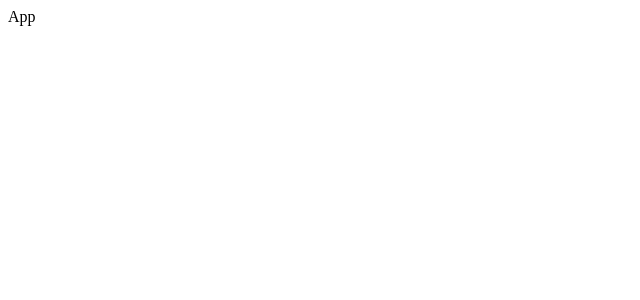
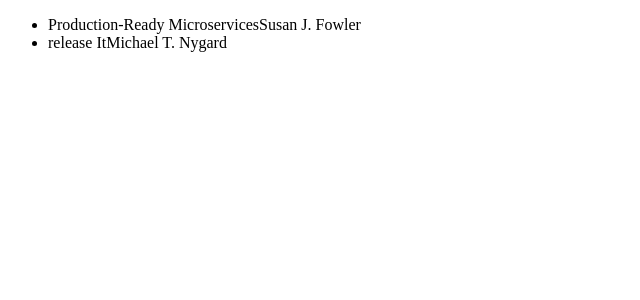
Before and after one commit to kjkasi/re-store, a React (Create React App) app: page / in a window 1280 px wide. Shown: the top 300 px of the page, without its empty margins (0-640 px from the left). Built offline with nearby package versions, Linux system fonts and the light colour scheme.

Commit message:
7. Роутинг

```diff
--- a/src/components/app/app.js
+++ b/src/components/app/app.js
@@ -1,12 +1,23 @@
 import React from 'react';
+import { Switch, Route } from 'react-router-dom';
 
-import { withBookstoreService } from '../hoc';
+import { HomePage, CartPage } from '../pages';
 
 import './app.css';
 
-const App = ({ bookstoreService }) => {
-  console.log(bookstoreService.getBooks());
-  return <div>App</div>;
+const App = () => {
+  return (
+    <Switch>
+      <Route
+        path="/"
+        component={HomePage}
+        exact />
+      <Route
+        path="/cart"
+        component={CartPage}
+        exact />
+    </Switch>
+  );
 };
 
-export default withBookstoreService()(App);
+export default (App);
--- /dev/null
+++ b/src/components/book-list-item/book-list-item.js
@@ -0,0 +1,15 @@
+import React, {  Fragment} from 'react';
+
+import './book-list-item.css';
+
+const BookListItem = ({ book }) => {
+  const { title, author } = book;
+  return (
+    <Fragment>
+      <span>{title}</span>
+      <span>{author}</span>
+    </Fragment>
+  );
+};
+
+export default BookListItem;
--- /dev/null
+++ b/src/components/book-list-item/index.js
@@ -0,0 +1,3 @@
+import BookListItem from './book-list-item';
+
+export default BookListItem;
--- /dev/null
+++ b/src/components/book-list/book-list.js
@@ -0,0 +1,24 @@
+import React, { Component } from 'react';
+import BookListItem from '../book-list-item';
+
+import './book-list.css';
+
+class BookList extends Component {
+
+  render () {
+    const { books } = this.props;
+    return (
+      <ul>
+        {
+          books.map((book) => {
+            return (
+              <li key={book.id}><BookListItem book={book} /></li>
+            )
+          })
+        }
+      </ul>
+    );
+  };
+};
+
+export default BookList;
--- /dev/null
+++ b/src/components/book-list/index.js
@@ -0,0 +1,3 @@
+import BookList from './book-list';
+
+export default BookList;
--- /dev/null
+++ b/src/components/pages/cart-page.js
@@ -0,0 +1,7 @@
+import React from 'react';
+
+const CartPage = () => {
+  return <div>Cart Page</div>;
+}
+
+export default CartPage;
--- /dev/null
+++ b/src/components/pages/home-page.js
@@ -0,0 +1,22 @@
+import React from 'react';
+import BookList from '../book-list';
+
+const HomePage = () => {
+  const books = [
+    {
+      id: 1,
+      title: 'Production-Ready Microservices',
+      author: 'Susan J. Fowler'
+    },
+    {
+      id: 2,
+      title: 'release It',
+      author: 'Michael T. Nygard'
+    }
+  ];
+  return (
+    <BookList books={books} />
+  );
+};
+
+export default HomePage;
--- /dev/null
+++ b/src/components/pages/index.js
@@ -0,0 +1,7 @@
+import HomePage from './home-page';
+import CartPage from './cart-page';
+
+export {
+  HomePage,
+  CartPage
+};
```
Also changed, not shown: src/components/book-list-item/book-list-item.css (added), src/components/book-list/book-list.css (added).
